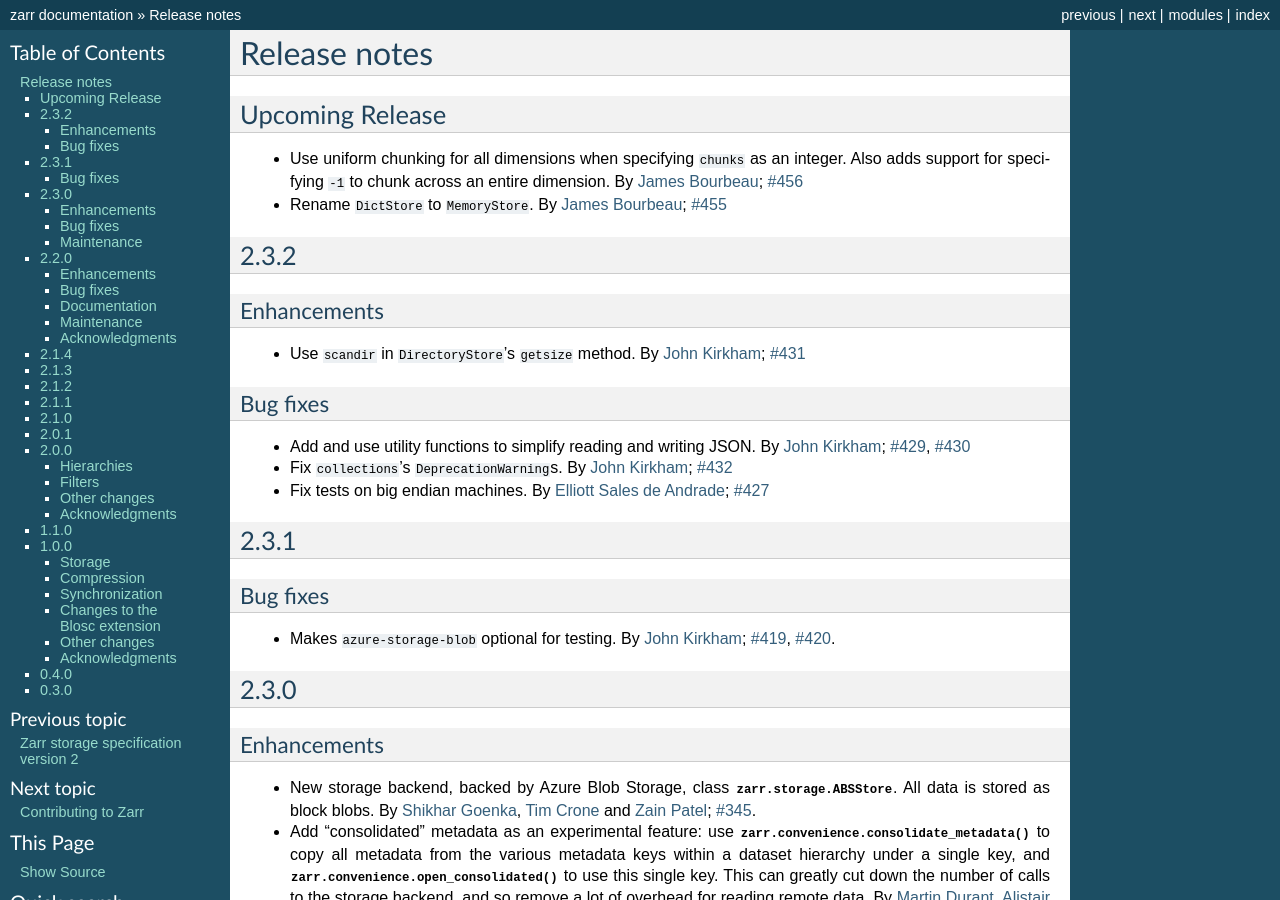
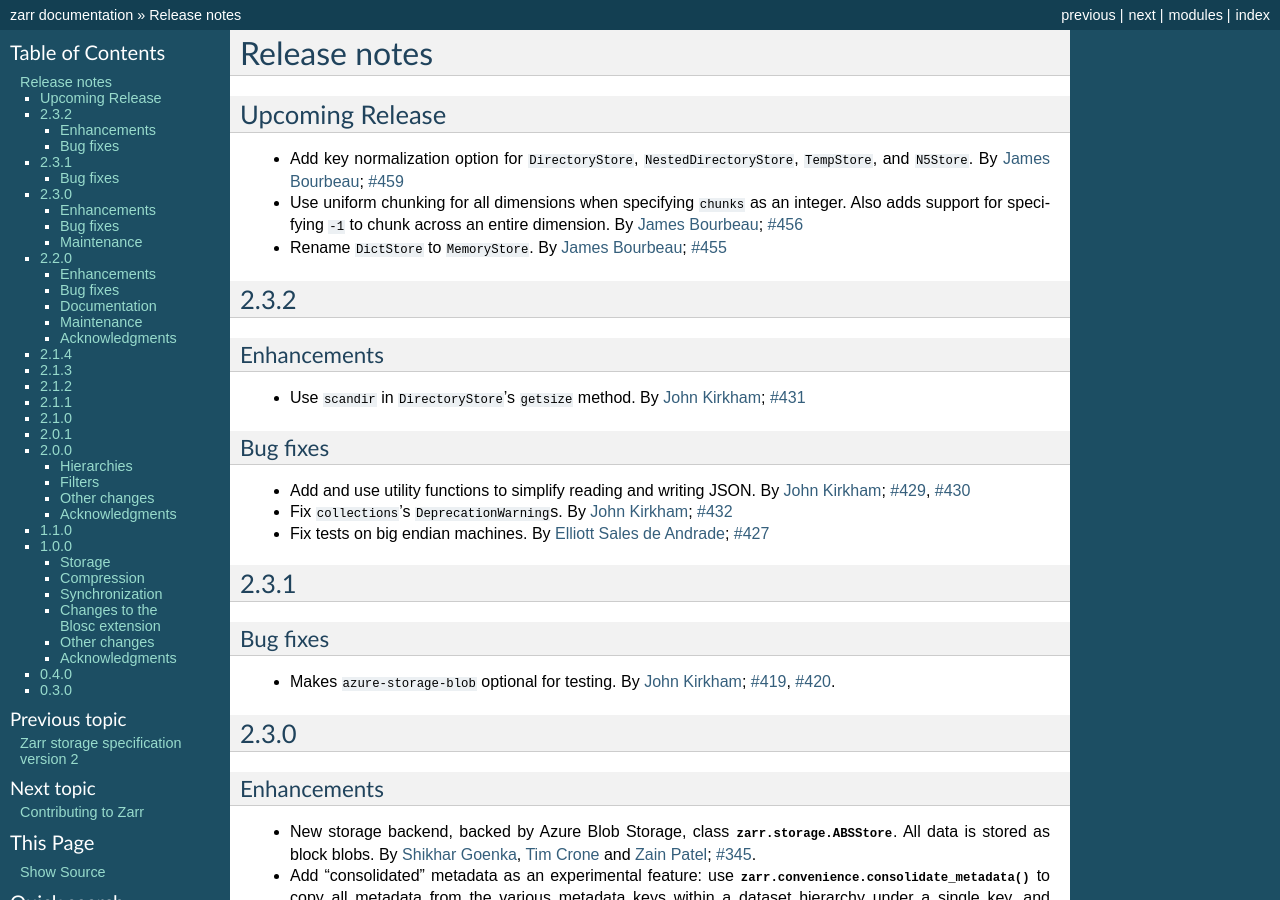
Before and after one commit to enthusiastdev121/zarr-python, a Sphinx documentation site: the page built from docs/release.rst, in a window 1280 px wide and 900 px high. Built offline with Sphinx 7.4.7, drawn with Linux system fonts in a browser that asks for light colours; the version number could not be read and is left out.

Commit message:
Adds item to release notes

```diff
--- a/docs/release.rst
+++ b/docs/release.rst
@@ -3,6 +3,10 @@ Release notes
 
 Upcoming Release
 ----------------
+
+* Add key normalization option for ``DirectoryStore``, ``NestedDirectoryStore``,
+  ``TempStore``, and ``N5Store``.
+  By :user:`James Bourbeau <jrbourbeau>`; :issue:`459`
 
 * Use uniform chunking for all dimensions when specifying ``chunks`` as an integer.
   Also adds support for specifying ``-1`` to chunk across an entire dimension.
```
